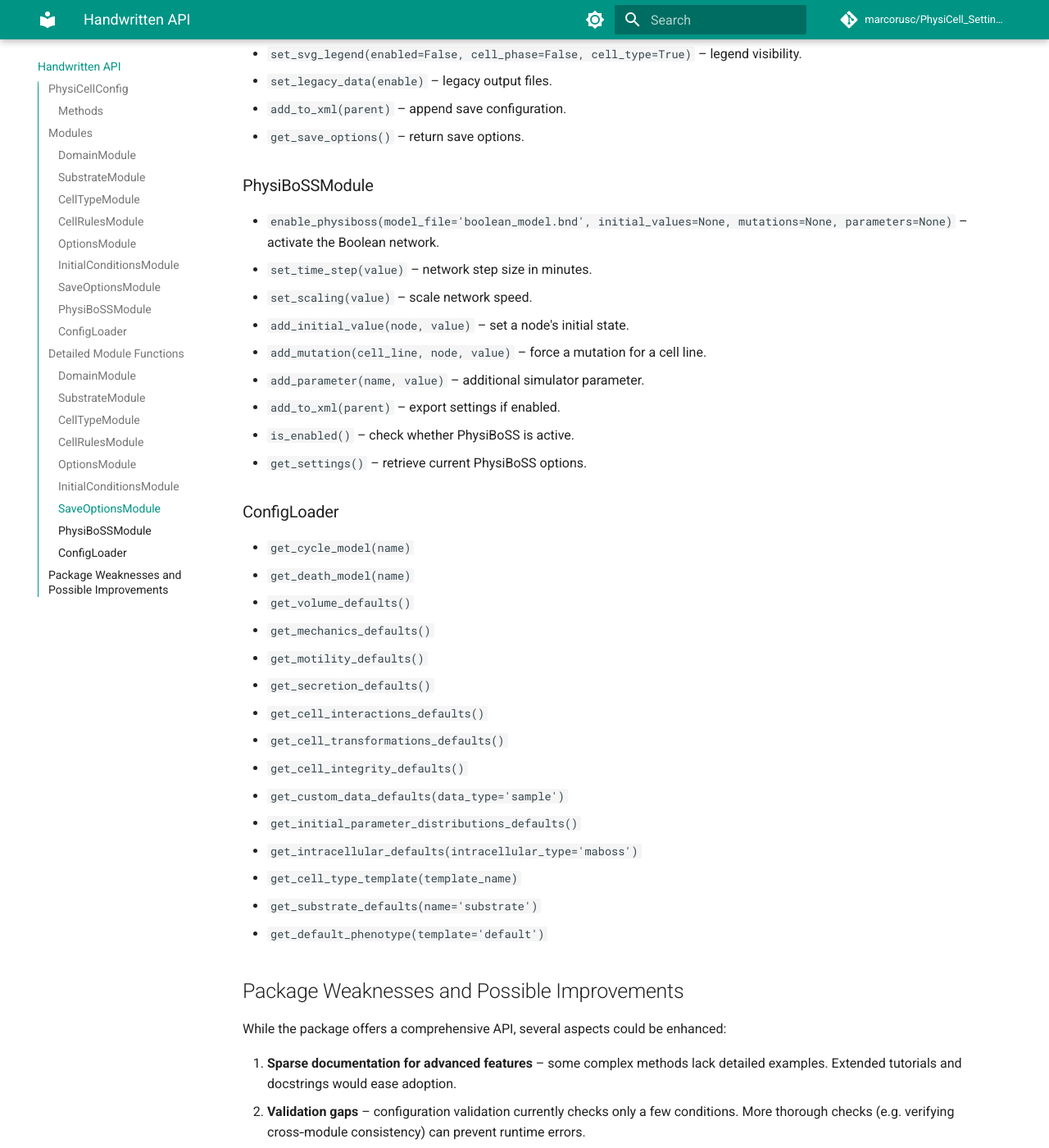
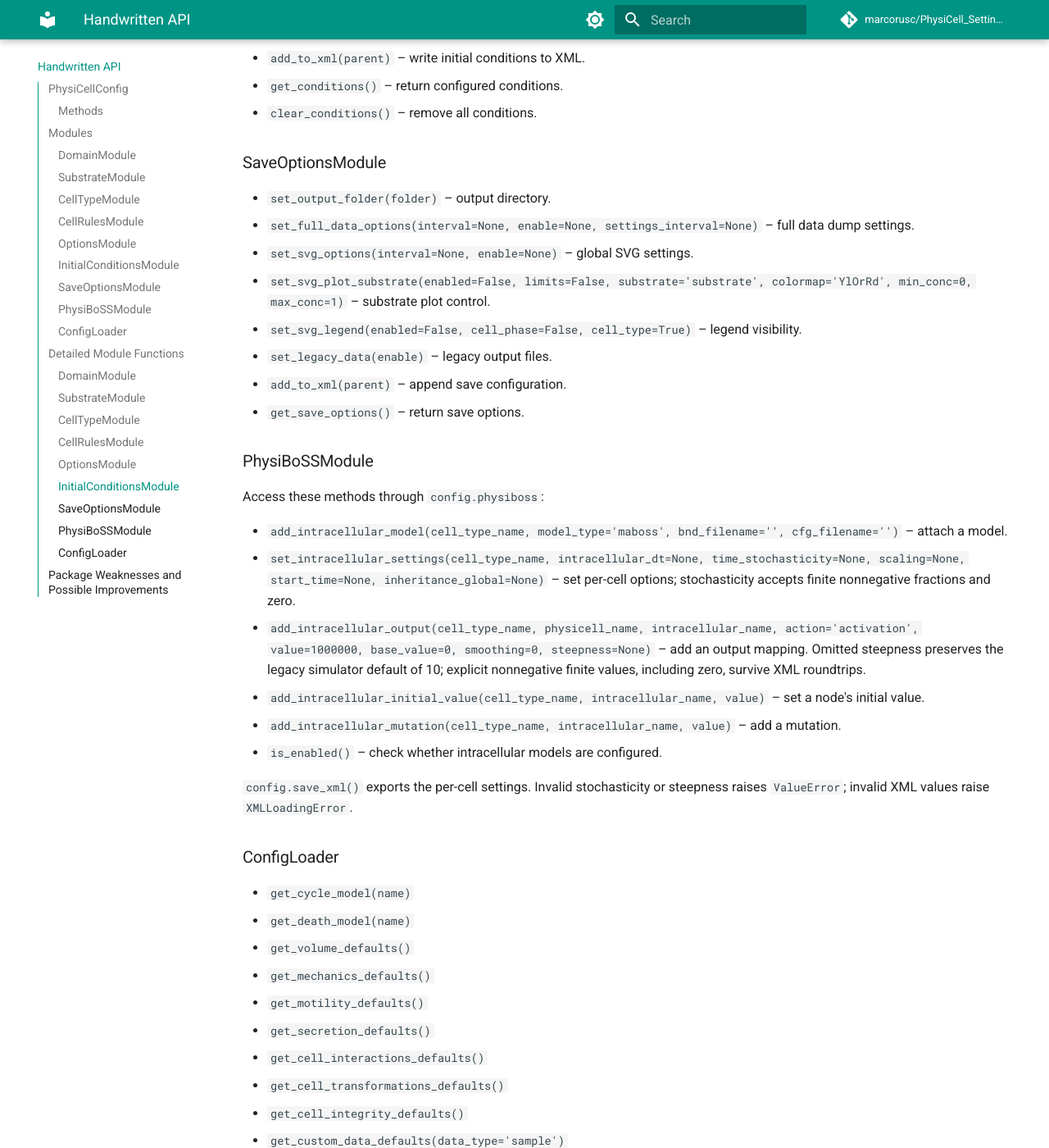
Before and after one commit to marcorusc/PhysiCell_Settings, an MkDocs documentation site: the page built from docs/API.md, in a window 1280 px wide and 1400 px high, scrolled down 8318 px. Shown: the whole window at 82% size. Built offline with MkDocs 1.6.1 and Material for MkDocs 9.7.7, drawn with Linux system fonts in a browser that asks for light colours; comment, search, counter and statistics services are not loaded; some of the changed text lies outside the part shown.

Commit message:
feat(settings): roundtrip PhysiBoSS steepness and fractional timing safely
PhysiBoSS output settings could load steepness but the public setter could not
set it and XML export discarded it. Fractional stochasticity already survived
serialization; its integer annotation and lack of validation were misleading.

Append optional steepness to the output-mapping API and serialize it only when
explicitly supplied. Omission retains the existing engine default of 10. Accept
finite nonnegative fractional stochasticity and steepness, including explicit
zero, while rejecting boolean, negative, nonnumeric and nonfinite settings.
Validate setters before mutation and validate XML import/export, including direct
internal-dictionary edits. Preserve existing positional calls and false flags.

Add repeated save/load and copy regressions, legacy omissions, invalid XML and
save failures, and zero/fractional settings. Update API and advanced-feature docs
for these controls and the cycle setter introduced in the preceding commit.

Validation: full suite passes with 82 tests and 30 subtests on Python 3.14.6;
all three curated example XML comparisons remain byte-for-byte unchanged.
No installed modelling environment, simulation defaults or scientific model was
changed. The MCP wrappers do not yet expose all new parameters; that is Wave 2.

Provides library support for improvement-plan B-PC-2/4/6. Does not implement an
exact switch, change default steepness or claim multicellular simulation validity.

(cherry picked from commit 5e41c53a9d7101ffbb52424484fb273312ee9703)

```diff
--- a/docs/API.md
+++ b/docs/API.md
@@ -93,12 +93,17 @@ Handles phenotype and behavioral properties for all cell types.
 - `get_save_options()` – return internal save options.
 
 ### PhysiBoSSModule
-- `enable_physiboss(model_file='boolean_model.bnd', initial_values=None, mutations=None, parameters=None)` – activate PhysiBoSS integration with initial settings.
-- `set_time_step(value)` and `set_scaling(value)` – adjust simulation step and scaling.
-- `add_initial_value(node, value)` / `add_mutation(cell_line, node, value)` / `add_parameter(name, value)` – modify network settings.
-- `add_to_xml(parent)` – serialize PhysiBoSS configuration when enabled.
-- `is_enabled()` – check status.
-- `get_settings()` – retrieve current options.
+Access these methods through `config.physiboss`:
+
+- `add_intracellular_model(cell_type_name, model_type='maboss', bnd_filename='', cfg_filename='')` – attach a model.
+- `set_intracellular_settings(cell_type_name, intracellular_dt=None, time_stochasticity=None, scaling=None, start_time=None, inheritance_global=None)` – set per-cell options; stochasticity accepts finite nonnegative fractions and zero.
+- `add_intracellular_output(cell_type_name, physicell_name, intracellular_name, action='activation', value=1000000, base_value=0, smoothing=0, steepness=None)` – add an output mapping. Omitted steepness preserves the legacy simulator default of 10; explicit nonnegative finite values, including zero, survive XML roundtrips.
+- `add_intracellular_initial_value(cell_type_name, intracellular_name, value)` – set a node's initial value.
+- `add_intracellular_mutation(cell_type_name, intracellular_name, value)` – add a mutation.
+- `is_enabled()` – check whether intracellular models are configured.
+
+`config.save_xml()` exports the per-cell settings. Invalid stochasticity or
+steepness raises `ValueError`; invalid XML values raise `XMLLoadingError`.
 
 ### ConfigLoader
 Utility singleton in `physicell_config/modules/config_loader.py` used by all
@@ -135,7 +140,7 @@ Below is a complete list of public helpers available in each module.
 ### CellTypeModule
 - `add_cell_type(name, parent_type='default', template='default')` – create a new cell type from a template.
 - `set_cycle_model(cell_type, model)` – assign a cycle model (`Ki67_basic`, `Ki67_advanced`, `live`, `cycling_quiescent`, `flow_cytometry`, `flow_cytometry_separated`).
-- `set_cycle_transition_rate(cell_type, from_phase, to_phase, rate)` – override a specific phase transition rate.
+- `set_cycle_transition_rate(cell_type, from_phase, to_phase, rate, fixed_duration=None)` – override a specific phase transition rate. An explicit boolean overrides the fixed-duration flag; omission retains the existing flag or model default.
 - `set_cycle_phase_durations(cell_type, durations)` – set cycle phase durations as a list of `{index, duration, fixed_duration}` dicts; clears any transition rates so `<phase_durations>` is used in the XML output. Both formats are valid in PhysiCell.
 - `set_death_rate(cell_type, death_type, rate)` – set the base death rate for `'apoptosis'` or `'necrosis'`.
 - `set_death_parameters(cell_type, death_type, **params)` – set death model sub-parameters: `unlysed_fluid_change_rate`, `lysed_fluid_change_rate`, `cytoplasmic_biomass_change_rate`, `nuclear_biomass_change_rate`, `calcification_rate`, `relative_rupture_volume`.
@@ -157,12 +162,18 @@ Below is a complete list of public helpers available in each module.
 - `set_custom_data(cell_type, key, value, units='dimensionless', description='', conserved=False)` – add or update a custom data entry.
 - `clear_custom_data(cell_type)` – remove all custom data entries for a cell type.
 - `update_all_cell_types_for_interactions()` – populate live phagocytosis, attack, fusion, and transformation rate dicts for all defined cell types with zero defaults.
+
+The following intracellular methods belong to `config.physiboss`:
+
 - `add_intracellular_model(cell_type, model_type='maboss', bnd_filename='', cfg_filename='')` – attach an intracellular model.
-- `set_intracellular_settings(cell_type, intracellular_dt=None, time_stochasticity=None, scaling=None, start_time=None, inheritance_global=None)` – tweak intracellular options.
+- `set_intracellular_settings(cell_type, intracellular_dt=None, time_stochasticity=None, scaling=None, start_time=None, inheritance_global=None)` – tweak intracellular options. `time_stochasticity` accepts finite nonnegative fractional values, including zero.
 - `add_intracellular_mutation(cell_type, intracellular_name, value)` – force a node value.
 - `add_intracellular_initial_value(cell_type, intracellular_name, value)` – set initial node value.
 - `add_intracellular_input(cell_type, physicell_name, intracellular_name, action='activation', threshold=1, smoothing=0)` – map a substrate or variable to a network node.
-- `add_intracellular_output(cell_type, physicell_name, intracellular_name, action='activation', value=1000000, base_value=0, smoothing=0)` – map a network node to a behavior.
+- `add_intracellular_output(cell_type, physicell_name, intracellular_name, action='activation', value=1000000, base_value=0, smoothing=0, steepness=None)` – map a network node to a behavior. Optional finite nonnegative steepness is exported, including zero; omission keeps the legacy simulator default of 10.
+
+The remaining methods belong to `config.cell_types`:
+
 - `add_to_xml(parent)` – serialize cell definitions to XML.
 - `get_cell_types()` – return all stored cell type data.
 
@@ -221,15 +232,17 @@ Below is a complete list of public helpers available in each module.
 - `get_save_options()` – return save options.
 
 ### PhysiBoSSModule
-- `enable_physiboss(model_file='boolean_model.bnd', initial_values=None, mutations=None, parameters=None)` – activate the Boolean network.
-- `set_time_step(value)` – network step size in minutes.
-- `set_scaling(value)` – scale network speed.
-- `add_initial_value(node, value)` – set a node's initial state.
-- `add_mutation(cell_line, node, value)` – force a mutation for a cell line.
-- `add_parameter(name, value)` – additional simulator parameter.
-- `add_to_xml(parent)` – export settings if enabled.
-- `is_enabled()` – check whether PhysiBoSS is active.
-- `get_settings()` – retrieve current PhysiBoSS options.
+Access these methods through `config.physiboss`:
+
+- `add_intracellular_model(cell_type_name, model_type='maboss', bnd_filename='', cfg_filename='')` – attach a model.
+- `set_intracellular_settings(cell_type_name, intracellular_dt=None, time_stochasticity=None, scaling=None, start_time=None, inheritance_global=None)` – set per-cell options; stochasticity accepts finite nonnegative fractions and zero.
+- `add_intracellular_output(cell_type_name, physicell_name, intracellular_name, action='activation', value=1000000, base_value=0, smoothing=0, steepness=None)` – add an output mapping. Omitted steepness preserves the legacy simulator default of 10; explicit nonnegative finite values, including zero, survive XML roundtrips.
+- `add_intracellular_initial_value(cell_type_name, intracellular_name, value)` – set a node's initial value.
+- `add_intracellular_mutation(cell_type_name, intracellular_name, value)` – add a mutation.
+- `is_enabled()` – check whether intracellular models are configured.
+
+`config.save_xml()` exports the per-cell settings. Invalid stochasticity or
+steepness raises `ValueError`; invalid XML values raise `XMLLoadingError`.
 
 ### ConfigLoader
 - `get_cycle_model(name)`
```
Also changed, not shown: docs/AdvancedFeatures.md (+28 -5 lines), 3 other files.
